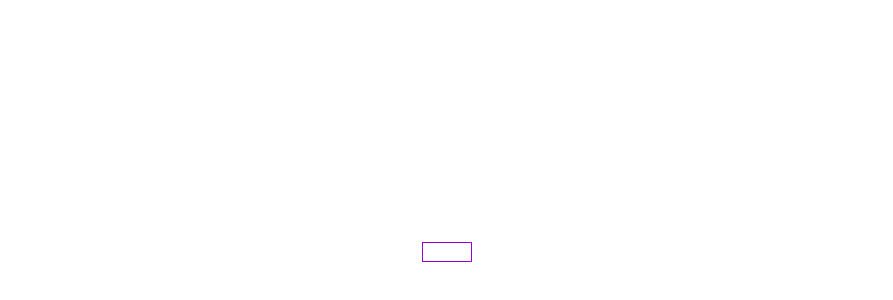
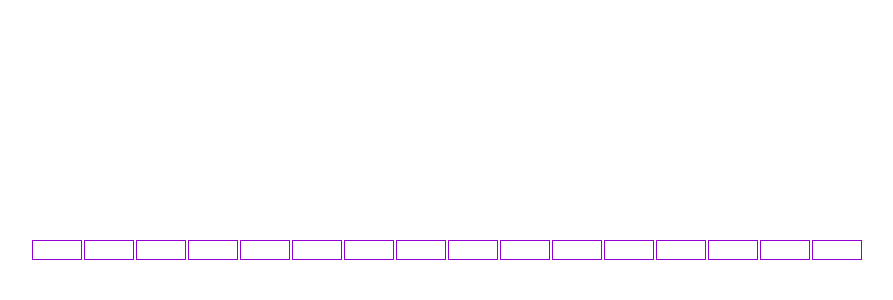
Before and after one commit to ricByte/dx_ball, a Next.js app: page / in a window 1280 px wide. Shown: the part 148-448 px from the top of the page, without its empty margins (193-1086 px from the left). Built offline with nearby package versions, Linux system fonts and the light colour scheme.

Commit message:
Create Row

```diff
--- a/components/Block/Block.module.scss
+++ b/components/Block/Block.module.scss
@@ -2,4 +2,6 @@
   width: 50px;
   height: 20px;
   border: 1px solid darkviolet;
+  display: inline-block;
+  margin: 1px;
 }
--- a/components/Field/Field.tsx
+++ b/components/Field/Field.tsx
@@ -2,9 +2,14 @@ import styles from "./Field.module.scss";
 import {Block} from "../Block/Block";
 
 export const Field = function Home() {
+    let blockWidth = 50;
+    let widthField = 800;
+    const blockPerRow: number = widthField / blockWidth
     return (
         <div className={styles.fieldContainer}>
-            <Block/>
+            {[...Array(blockPerRow)].map((value, index) =>
+                <Block/>
+            )}
         </div>
     )
 }
```
